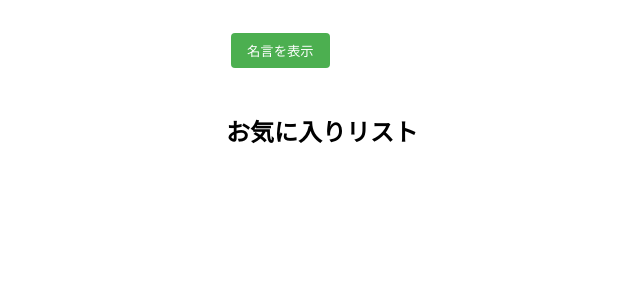
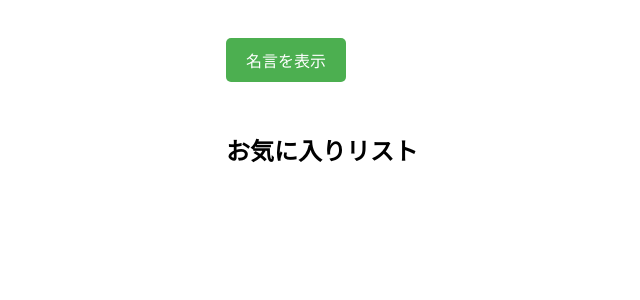
Before and after one commit to nagi0705/-quote-generator, a Nuxt app: page / in a window 1280 px wide. Shown: the top 300 px of the page, without its empty margins (14-654 px from the left). Built offline with nearby package versions, Linux system fonts and the light colour scheme.

Commit message:
修正１

```diff
--- a/pages/index.vue
+++ b/pages/index.vue
@@ -1,19 +1,19 @@
 <template>
     <div class="container">
-        <button @click="fetchQuote">名言を表示</button>
-        <div v-if="quote" class="quote-box">
+        <button class="button">名言を表示</button>
+        <div v-if="quote" class="quote-container">
             <p>{{ quote.text }}</p>
             <p>- {{ quote.author }}</p>
-            <button @click="addToFavorites">お気に入りに追加</button>
+            <button class="button favorite-button">お気に入りに追加</button>
         </div>
 
-        <div class="favorites-section">
+        <div class="favorites">
             <h2>お気に入りリスト</h2>
             <ul>
-                <li v-for="(fav, index) in favorites" :key="index">
+                <li v-for="(fav, index) in favorites" :key="index" class="favorite-item">
                     <p>{{ fav.text }}</p>
                     <p>- {{ fav.author }}</p>
-                    <button @click="removeFromFavorites(index)">削除</button>
+                    <button class="button delete-button" @click="removeFromFavorites(index)">削除</button>
                 </li>
             </ul>
         </div>
@@ -65,42 +65,54 @@ loadFavorites()
   max-width: 800px;
   margin: 0 auto;
   padding: 20px;
+  font-family: Arial, sans-serif;
 }
 
-.quote-box {
-  margin: 20px 0;
-  padding: 20px;
-  border: 1px solid #ccc;
+.button {
+  background-color: #4CAF50;
+  color: white;
+  padding: 10px 20px;
+  border: none;
   border-radius: 5px;
+  cursor: pointer;
+  font-size: 16px;
+  margin: 10px 0;
 }
 
-.favorites-section {
+.button:hover {
+  background-color: #45a049;
+}
+
+.quote-container {
+  background-color: white;
+  padding: 20px;
+  border-radius: 10px;
+  box-shadow: 0 2px 5px rgba(0,0,0,0.1);
+  margin: 20px 0;
+}
+
+.favorites {
   margin-top: 40px;
 }
 
+.favorite-item {
+  background-color: white;
+  padding: 15px;
+  border-radius: 8px;
+  box-shadow: 0 2px 5px rgba(0,0,0,0.1);
+  margin: 10px 0;
+  list-style: none;
+}
+
+.delete-button {
+  background-color: #ff4444;
+}
+
+.delete-button:hover {
+  background-color: #cc0000;
+}
+
 ul {
-  list-style: none;
   padding: 0;
 }
-
-li {
-  margin: 20px 0;
-  padding: 15px;
-  border: 1px solid #eee;
-  border-radius: 5px;
-}
-
-button {
-  margin: 5px;
-  padding: 8px 16px;
-  border-radius: 4px;
-  border: none;
-  background-color: #4CAF50;
-  color: white;
-  cursor: pointer;
-}
-
-button:hover {
-  background-color: #45a049;
-}
 </style>
```
